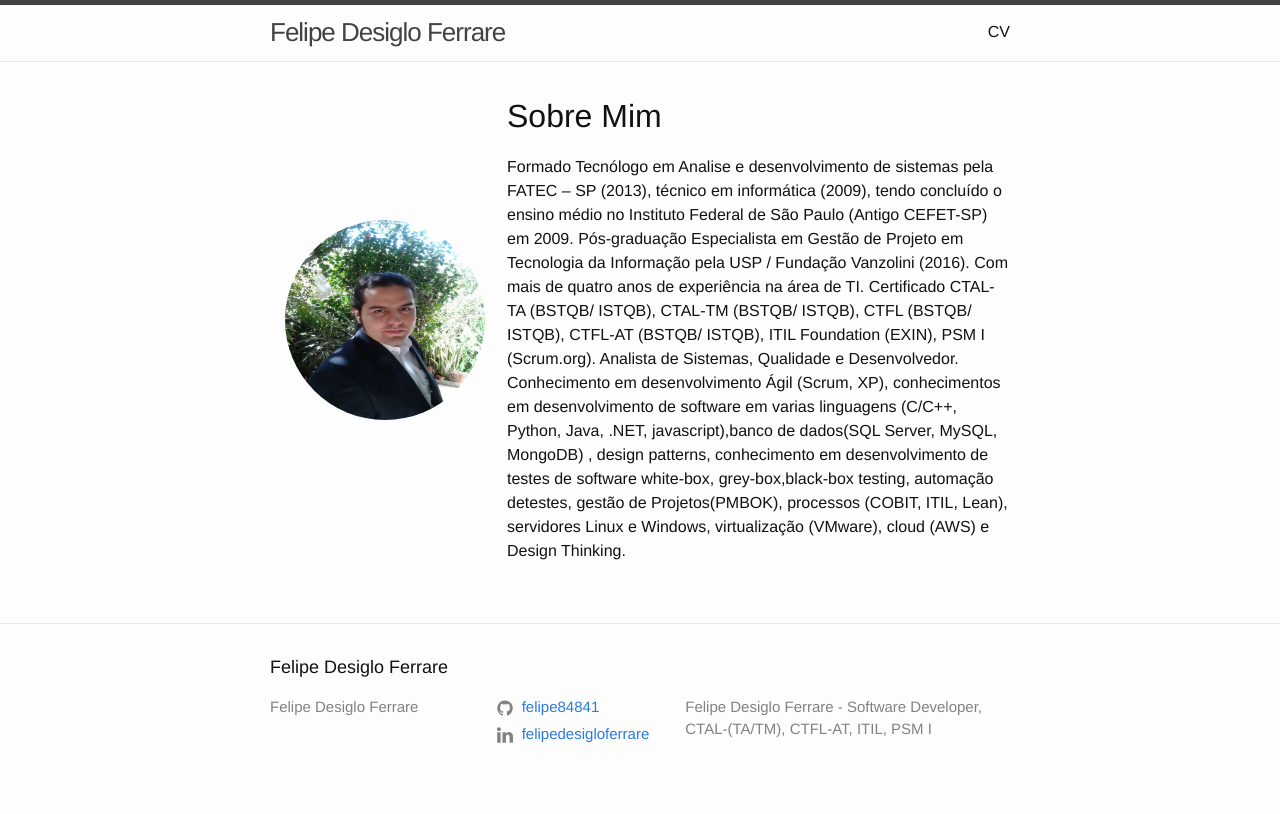
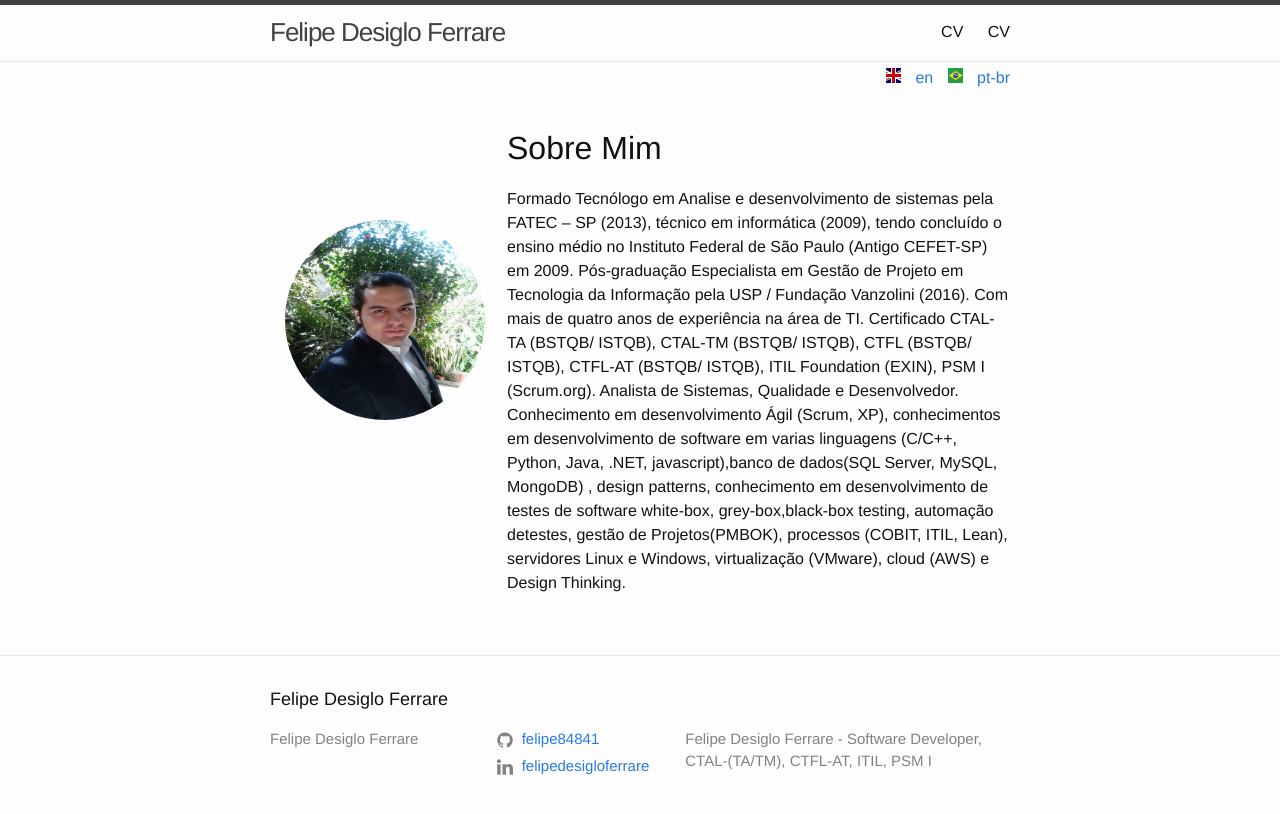
Before and after one commit to felipe84841/felipe84841.github.io, a Jekyll site: the page built from index.html, in a window 1280 px wide. Shown: the top 814 px of the page. Built offline with Jekyll 4.4.1, drawn with Linux system fonts in a browser that asks for light colours.

Commit message:
Add Multilanguage V1

```diff
--- a/CV.html
+++ b/CV.html
@@ -3,4 +3,6 @@ layout: default
 permalink: /CV
 title: CV
 lang: pt-br
+ref: cv
+redirect_to: /files/cv.txt
 ---
--- a/Gemfile
+++ b/Gemfile
@@ -9,6 +9,7 @@ ruby RUBY_VERSION
 #
 # This will help ensure the proper Jekyll version is running.
 # Happy Jekylling!
+
 gem "jekyll", "3.4.3"
 
 # This is the default theme for new Jekyll sites. You may change this to anything you like.
@@ -16,11 +17,12 @@ gem "minima", "~> 2.0"
 
 # If you want to use GitHub Pages, remove the "gem "jekyll"" above and
 # uncomment the line below. To upgrade, run `bundle update github-pages`.
-# gem "github-pages", group: :jekyll_plugins
+#gem "github-pages", group: :jekyll_plugins
 
 # If you have any plugins, put them here!
 group :jekyll_plugins do
    gem "jekyll-feed", "~> 0.6"
+   gem "jekyll-redirect-from"
 end
 
 # Windows does not include zoneinfo files, so bundle the tzinfo-data gem
--- a/_config.yml
+++ b/_config.yml
@@ -7,7 +7,10 @@ description: > # this means to ignore newlines until "baseurl:"
 baseurl: "" # the subpath of your site, e.g. /blog
 url: "https://felipe84841.github.io/" # the base hostname & protocol for your site, e.g. http://example.com
 github_username:  felipe84841
-linkedin_username: felipedesigloferrare
+linkedin_username:
+    name: felipedesigloferrare
+    pt-br: felipedesigloferrare
+    en: felipedesigloferrare/en
 google_analytics: UA-97857864-1
 
 # Build settings
@@ -15,6 +18,7 @@ markdown: kramdown
 theme: minima
 gems:
   - jekyll-feed
+  - jekyll-redirect-from
 exclude:
   - Gemfile
   - Gemfile.lock
--- /dev/null
+++ b/_includes/FlagIcon.html
@@ -0,0 +1,7 @@
+  {% if page.lang == "pt-br"  %}
+		 {% include br.svg %}
+  {% endif %}
+
+    {% if page.lang == "en"  %}
+		 {% include gb.svg %}
+  {% endif %}
--- a/_includes/footer.html
+++ b/_includes/footer.html
@@ -30,7 +30,7 @@
 
 		{% if site.linkedin_username %}
 		<li>
-			{% include icon-linkedin.html username=site.linkedin_username %}
+			{% include icon-linkedin.html %}
 		</li>
 		{% endif %}
 
--- a/_includes/header.html
+++ b/_includes/header.html
@@ -3,6 +3,7 @@
   <div class="wrapper">
     {% assign default_paths = site.pages | map: "path" %}
     {% assign page_paths = site.header_pages | default: default_paths %}
+	{% assign pages_Lang = default_paths | where:"lang", page.lang %}
     <a class="site-title" href="{{ "/" | relative_url }}">{{ site.title | escape }}</a>
 
     {% if page_paths %}
@@ -32,3 +33,21 @@
     {% endif %}
   </div>
 </header>
+
+
+
+<div class="wrapper" style="text-align: right; line-height: 2em; word-spacing: 10px;">
+  {% assign posts=site.posts | where:"ref", page.ref | sort: 'lang' %}
+  {% for post in posts %}
+  <a href="{{ post.url | prepend: site.baseurl }}" class="{{ post.lang }}">
+  {% include FlagIcon.html %}
+  {{ post.lang }}
+  </a> {% endfor %}
+
+  {% assign pages=site.pages | where:"ref", page.ref | sort: 'lang' %}
+  {% for page in pages %}
+  <a href="{{ page.url | prepend: site.baseurl }}" class="{{ page.lang }}">
+  {% include FlagIcon.html %}
+  {{ page.lang }}
+  </a> {% endfor %}
+</div>
--- a/_includes/icon-linkedin.html
+++ b/_includes/icon-linkedin.html
@@ -1,6 +1,6 @@
- <a href="https://www.linkedin.com/in/{{ site.linkedin_username }}">
+ <a href="https://www.linkedin.com/in/{{ site.linkedin_username[page.lang] }}">
     <span class="icon">
 		{% include icon-linkedin.svg %}
     </span>
-    <span class="username">{{ site.linkedin_username }}</span>
+    <span class="username">{{ site.linkedin_username["name"] }}</span>
   </a>
--- /dev/null
+++ b/files/cv.txt
@@ -0,0 +1 @@
+certo
--- /dev/null
+++ b/files/cv_en.txt
@@ -0,0 +1 @@
+OK
--- a/index.html
+++ b/index.html
@@ -1,6 +1,7 @@
 ---
 layout: default
 lang: pt-br
+ref: index
 permalink: /
 ---
 <div class="mainPage-col mainPage-col-1">
--- a/robots.txt
+++ b/robots.txt
@@ -1,2 +1,3 @@
- User-agent: *
- Disallow: /files
+User-agent: *
+Disallow: /files
+Disallow: /assets
```
Also changed, not shown: CV_en.html (added, +7 -0 lines), index_en.html (added, +16 -0 lines), Gemfile.lock, _includes/br.svg (added), _includes/gb.svg (added), _includes/icon-linkedin.svg, 1 other file.
